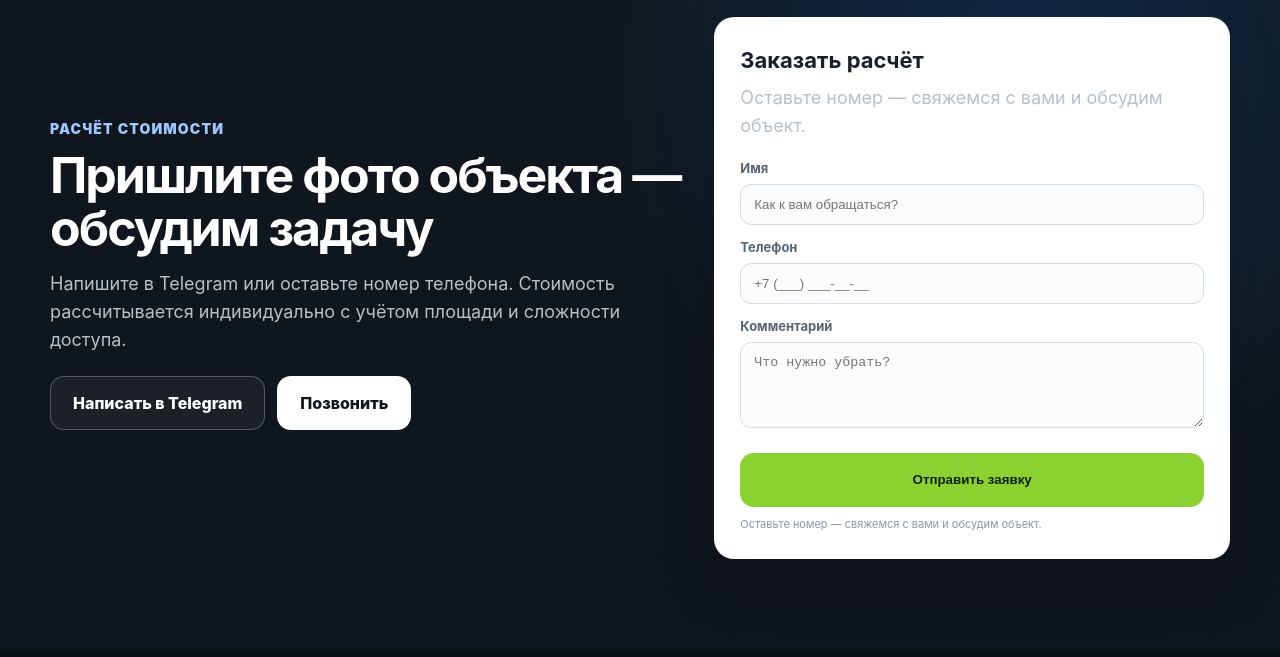
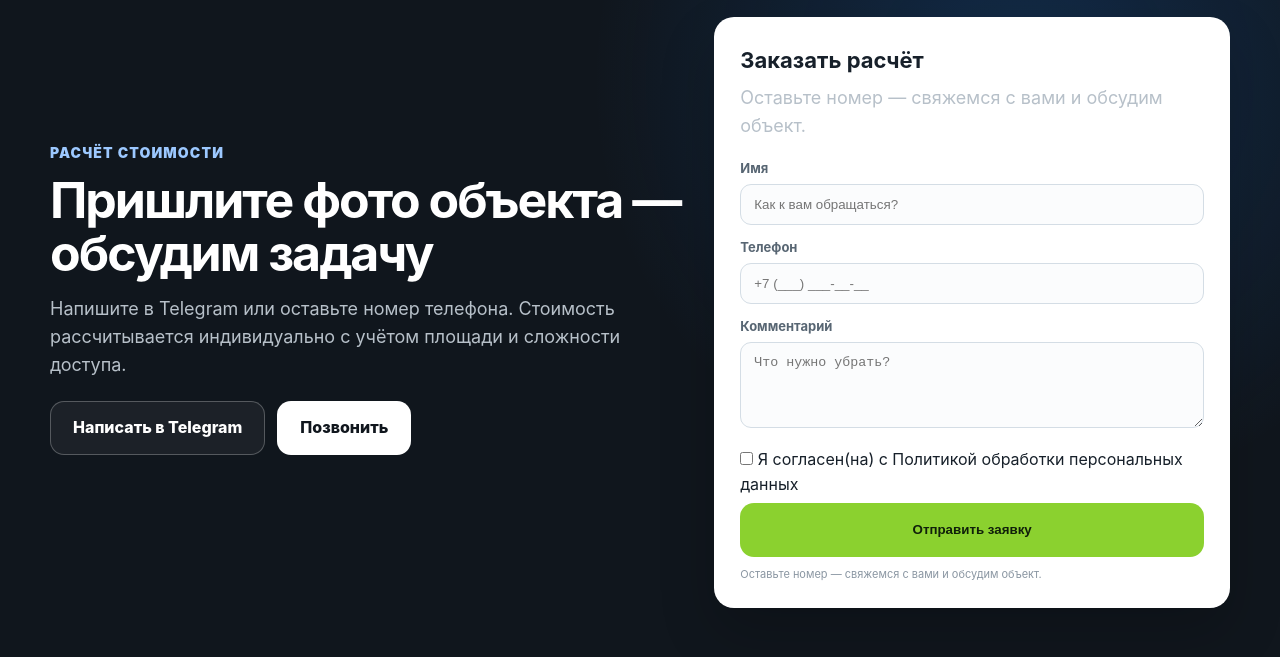
Before and after one commit to GrandNukem/cleantrack-site, a plain HTML site: page public/index.html in a window 1280 px wide. Shown: the part 5343-6000 px from the top of the page. Drawn offline with Linux system fonts and the light colour scheme.

Commit message:
Update index.html

```diff
--- a/public/index.html
+++ b/public/index.html
@@ -258,6 +258,15 @@ footer{background:#0b1015;color:#94a0ab;padding:28px 0;font-size:14px}.footer-in
       <div class="field"><label for="name">Имя</label><input id="name" name="name" placeholder="Как к вам обращаться?" required></div>
       <div class="field"><label for="phone">Телефон</label><input id="phone" name="phone" type="tel" placeholder="+7 (___) ___-__-__" required></div>
       <div class="field"><label for="message">Комментарий</label><textarea id="message" name="message" placeholder="Что нужно убрать?"></textarea></div>
+      <div class="form-consent">
+  <label>
+    <input type="checkbox" name="privacy" required>
+    Я согласен(на) с
+    <a href="/privacy.html" target="_blank" rel="noopener">
+      Политикой обработки персональных данных
+    </a>
+  </label>
+</div>
       <button class="btn btn-primary" type="submit">Отправить заявку</button>
       <div class="form-note">Оставьте номер — свяжемся с вами и обсудим объект.</div>
       <div class="success" id="success">✅ Заявка отправлена. Мы свяжемся с вами в ближайшее время.</div>
```
